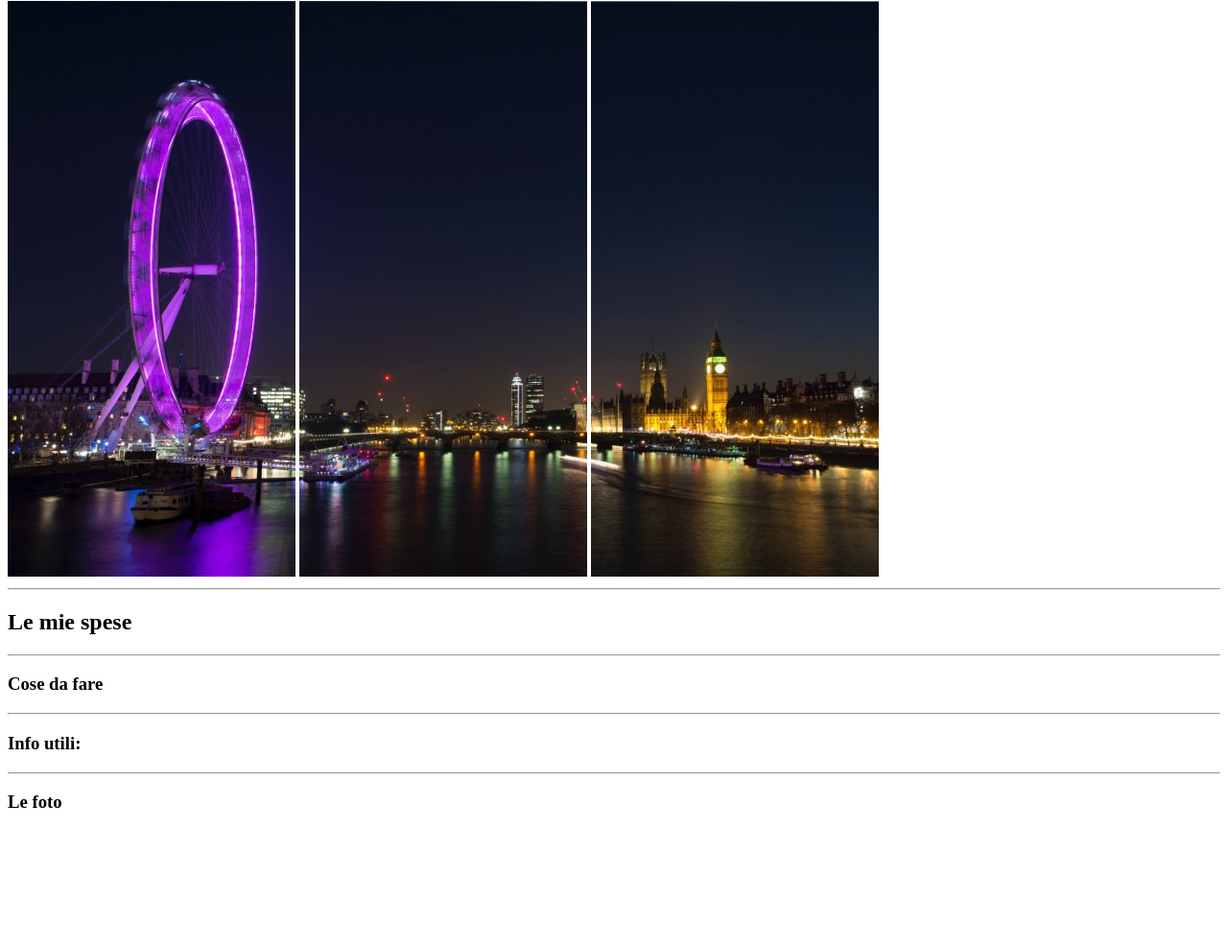
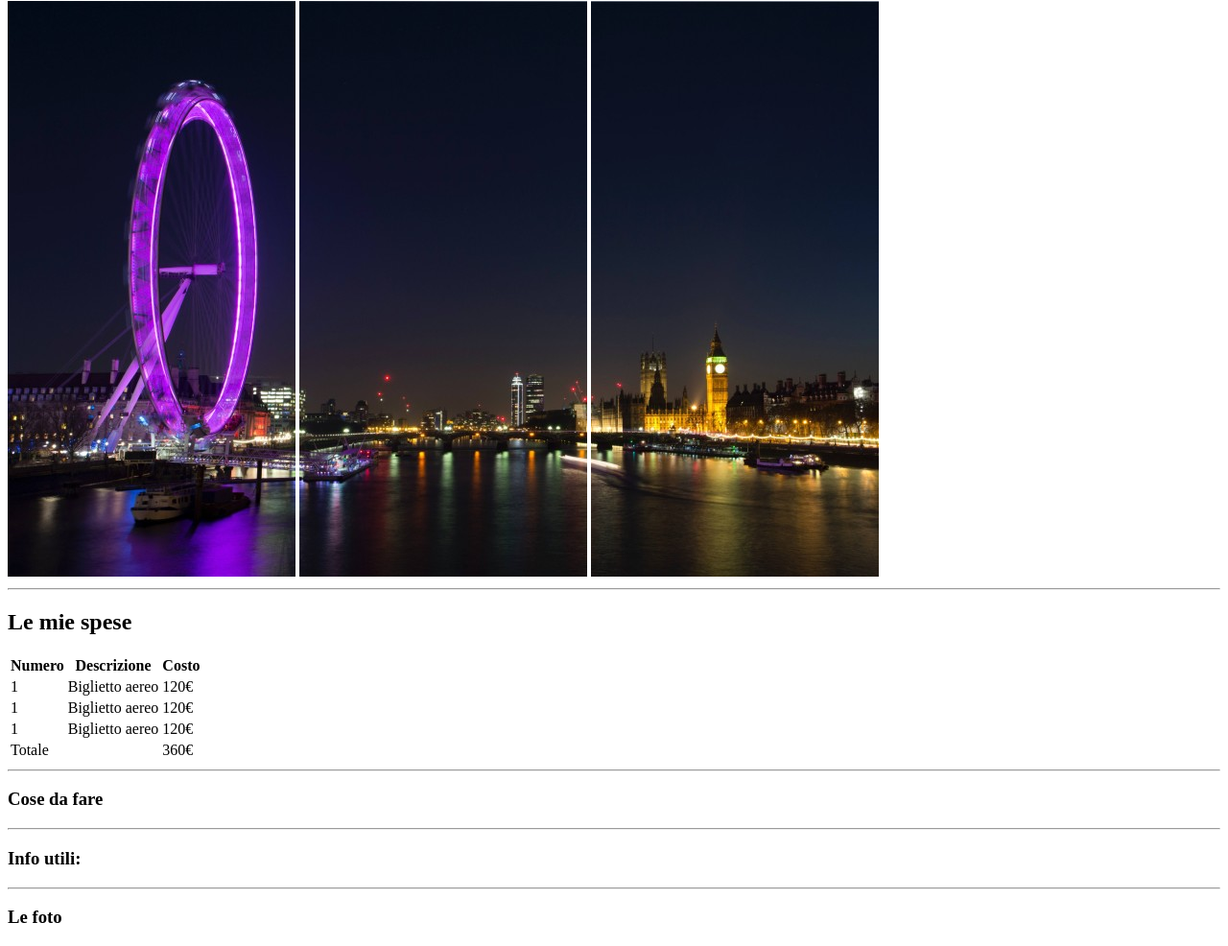
Before and after one commit to AlexNunzi/html-london-trip, a plain HTML site: page index.html in a window 1280 px wide. Shown: the part 79-1065 px from the top of the page at 96% size. Before the commit the page ends 945 px from the top, so only its background shows below. Drawn offline with Linux system fonts and the light colour scheme.

Commit message:
Inserimento contenuto prima sezione del main

```diff
--- a/index.html
+++ b/index.html
@@ -23,6 +23,41 @@
         <Main>
             <section>
                 <h2>Le mie spese</h2>
+                <table>
+                    <thead>
+                        <tr>
+                            <th>Numero</th>
+                            <th>Descrizione</th>
+                            <th>Costo</th>
+                        </tr>
+                    </thead>
+
+                    <tbody>
+                        <tr>
+                            <td>1</td>
+                            <td>Biglietto aereo</td>
+                            <td>120€</td>
+                        </tr>
+                        <tr>
+                            <td>1</td>
+                            <td>Biglietto aereo</td>
+                            <td>120€</td>
+                        </tr>
+                        <tr>
+                            <td>1</td>
+                            <td>Biglietto aereo</td>
+                            <td>120€</td>
+                        </tr>
+                    </tbody>
+
+                    <tfoot>
+                        <tr>
+                            <td>Totale</td>
+                            <td></td>
+                            <td>360€</td>
+                        </tr>
+                    </tfoot>
+                </table>
             </section>
 
             <hr/>
```
